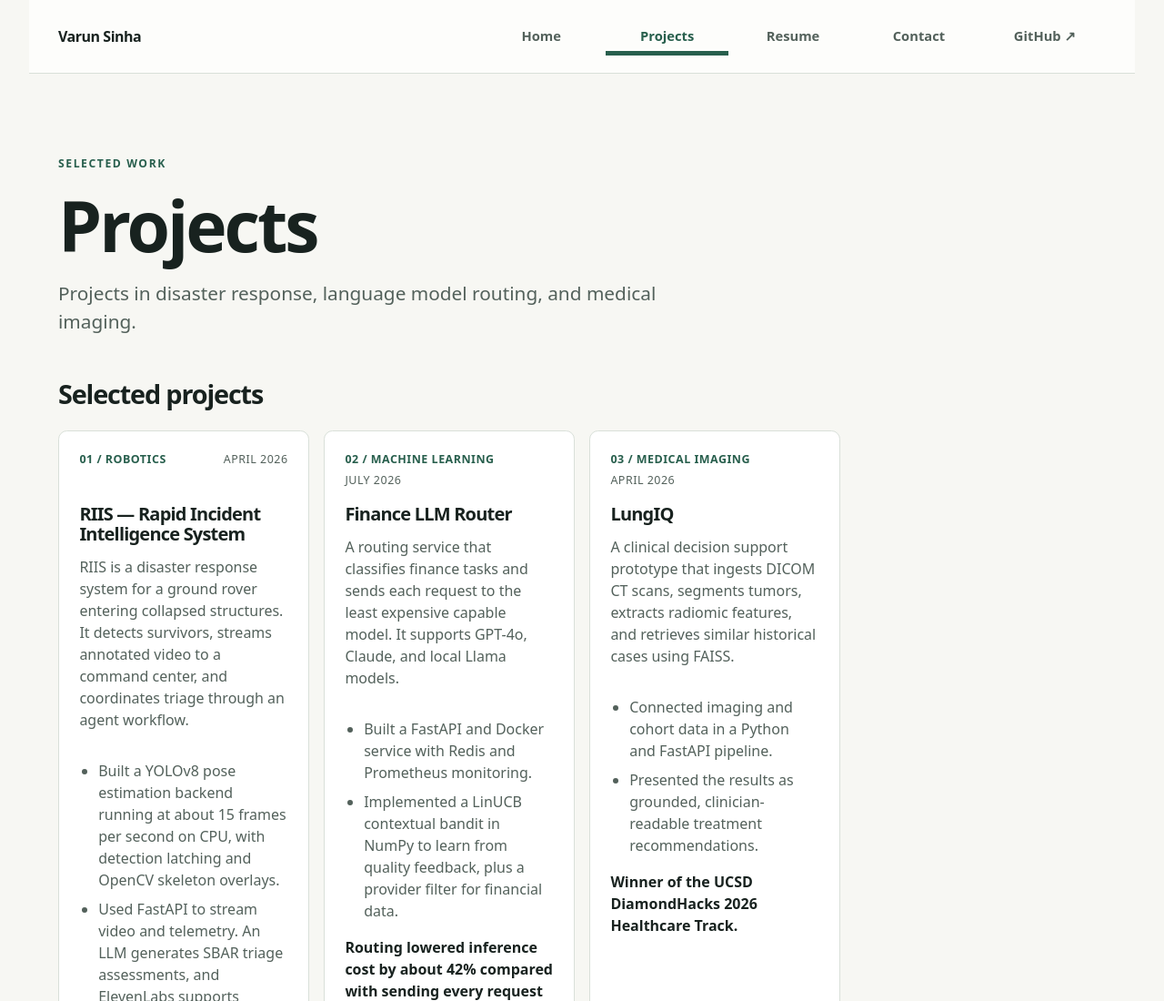
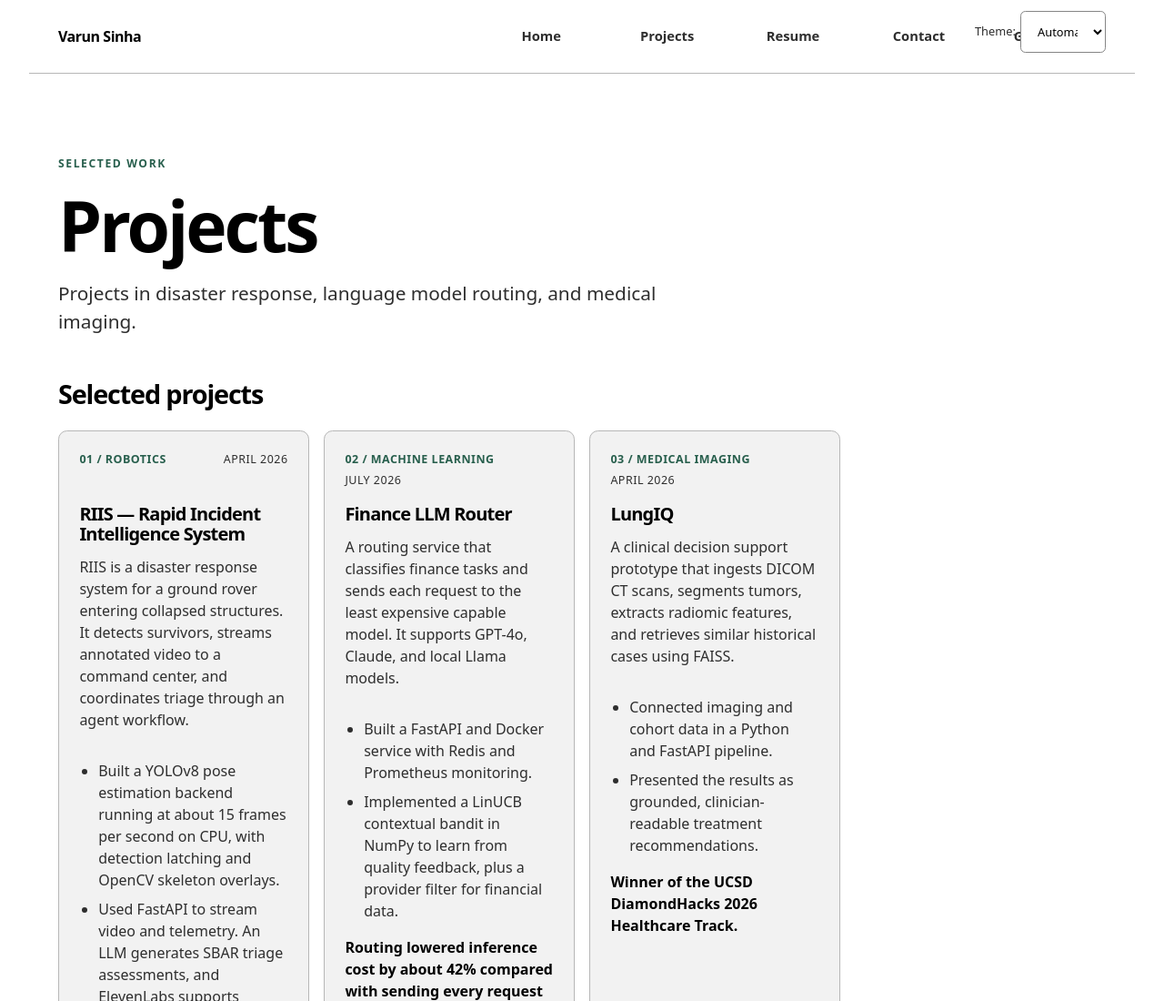
Before and after one commit to vsinha99/dsc106-lab-1, a plain HTML site: page projects/index.html in a window 1280 px wide. Shown: the top 1100 px of the page at 91% size. Drawn offline with Linux system fonts and the light colour scheme.

Commit message:
Complete DSC 106 Lab 3 JavaScript

```diff
--- /dev/null
+++ b/global.js
@@ -0,0 +1,89 @@
+console.log("IT'S ALIVE!");
+
+function $$(selector, context = document) {
+  return Array.from(context.querySelectorAll(selector));
+}
+
+const pages = [
+  { url: '', title: 'Home' },
+  { url: 'projects/', title: 'Projects' },
+  { url: 'resume/', title: 'Resume' },
+  { url: 'contact/', title: 'Contact' },
+  { url: 'https://github.com/vsinha99', title: 'GitHub' },
+];
+
+const BASE_PATH = (location.hostname === 'localhost' || location.hostname === '127.0.0.1')
+  ? '/'
+  : '/dsc106-lab-1/';
+
+function addNavigation() {
+  const nav = document.querySelector('.site-nav');
+  if (!nav) return;
+
+  const list = document.createElement('ul');
+  for (const page of pages) {
+    const item = document.createElement('li');
+    const link = document.createElement('a');
+    const url = page.url.startsWith('http') ? page.url : BASE_PATH + page.url;
+    link.href = url;
+    link.textContent = page.title;
+    if (page.title === 'GitHub') {
+      link.target = '_blank';
+      link.rel = 'noopener noreferrer';
+      link.append(' ↗');
+    }
+    link.classList.toggle('current', link.host === location.host && link.pathname === location.pathname);
+    if (link.classList.contains('current')) link.setAttribute('aria-current', 'page');
+    item.append(link);
+    list.append(item);
+  }
+  nav.replaceChildren(list);
+}
+
+function setColorScheme(colorScheme) {
+  document.documentElement.style.setProperty('color-scheme', colorScheme);
+}
+
+function addThemeSelector() {
+  const headerInner = document.querySelector('.header-inner');
+  if (!headerInner) return;
+
+  const label = document.createElement('label');
+  label.className = 'color-scheme';
+  label.textContent = 'Theme: ';
+  const select = document.createElement('select');
+  select.setAttribute('aria-label', 'Color theme');
+  for (const [value, text] of [['light dark', 'Automatic'], ['light', 'Light'], ['dark', 'Dark']]) {
+    const option = document.createElement('option');
+    option.value = value;
+    option.textContent = text;
+    select.append(option);
+  }
+  label.append(select);
+  headerInner.append(label);
+
+  const saved = localStorage.getItem('colorScheme');
+  select.value = saved || 'light dark';
+  setColorScheme(select.value);
+  select.addEventListener('input', (event) => {
+    const value = event.target.value;
+    setColorScheme(value);
+    localStorage.setItem('colorScheme', value);
+  });
+}
+
+function improveContactForm() {
+  const form = document.querySelector('.contact-form');
+  if (!form) return;
+  form.addEventListener('submit', (event) => {
+    event.preventDefault();
+    const data = new FormData(form);
+    const subject = encodeURIComponent(data.get('subject') || 'Website message');
+    const body = encodeURIComponent(`From: ${data.get('email') || ''}\n\n${data.get('message') || ''}`);
+    location.href = `mailto:varuns0906@gmail.com?subject=${subject}&body=${body}`;
+  });
+}
+
+addNavigation();
+addThemeSelector();
+improveContactForm();
--- a/projects/index.html
+++ b/projects/index.html
@@ -12,15 +12,7 @@
     <header class="site-header">
       <div class="shell header-inner">
         <span class="site-name">Varun Sinha</span>
-        <nav class="site-nav" aria-label="Main navigation">
-          <ul>
-            <li><a href="../">Home</a></li>
-            <li><a class="current" href="../projects/" aria-current="page">Projects</a></li>
-            <li><a href="../resume/">Resume</a></li>
-            <li><a href="../contact/">Contact</a></li>
-            <li><a href="https://github.com/vsinha99" target="_blank" rel="noopener noreferrer">GitHub <span aria-hidden="true">↗</span></a></li>
-          </ul>
-        </nav>
+        <nav class="site-nav" aria-label="Main navigation"></nav>
       </div>
     </header>
 
@@ -152,5 +144,6 @@
         <a href="mailto:varuns0906@gmail.com">varuns0906@gmail.com</a>
       </div>
     </footer>
+    <script type="module" src="../global.js"></script>
   </body>
 </html>
--- a/style.css
+++ b/style.css
@@ -1,19 +1,20 @@
 :root {
-  color-scheme: light;
+  color-scheme: light dark;
   --color-accent: #285f4d;
-  --paper: #f7f7f3;
-  --surface: #fff;
-  --ink: #18221f;
-  --muted: #53615b;
-  --line: #d9e0d9;
+  --paper: canvas;
+  --surface: color-mix(in oklch, canvastext 4%, canvas);
+  --ink: canvastext;
+  --muted: color-mix(in oklch, canvastext 70%, canvas);
+  --line: color-mix(in oklch, canvastext 22%, canvas);
   --accent: var(--color-accent);
   --accent-dark: #1e493b;
+  --focus: #76b59c;
   accent-color: var(--color-accent);
 }
 
 * { box-sizing: border-box; }
 
-html { scroll-behavior: smooth; background: var(--paper); }
+html { scroll-behavior: smooth; background: canvas; }
 
 body {
   max-width: 80rem;
@@ -35,15 +36,17 @@ a:focus-visible, button:focus-visible, input:focus-visible, textarea:focus-visib
 .skip-link { position: absolute; top: -5rem; left: 1rem; z-index: 10; padding: .6rem 1rem; background: var(--surface); }
 .skip-link:focus { top: 1rem; }
 
-.site-header { border-bottom: 1px solid var(--line); background: rgba(255, 255, 255, .72); }
-.header-inner { display: flex; align-items: center; justify-content: space-between; gap: 1.5rem; min-height: 5rem; }
+.site-header { border-bottom: 1px solid var(--line); background: color-mix(in oklch, canvas 88%, transparent); }
+.header-inner { position: relative; display: flex; align-items: center; justify-content: space-between; gap: 1.5rem; min-width: 0; min-height: 5rem; }
 .site-name { font-size: 1rem; font-weight: 750; letter-spacing: -.03em; white-space: nowrap; }
-.site-nav { display: flex; flex: 1; max-width: 43rem; color: var(--muted); }
+.site-nav { display: flex; flex: 1; min-width: 0; max-width: 43rem; color: var(--muted); }
 .site-nav ul { display: flex; flex: 1; flex-wrap: wrap; justify-content: space-evenly; gap: .25rem; margin: 0; padding: 0; list-style: none; }
-.site-nav li { display: flex; flex: 1 1 5.5rem; text-align: center; }
+.site-nav li { display: flex; flex: 1 1 5.5rem; min-width: 0; text-align: center; }
 .site-nav a { display: block; flex: 1; padding: .55rem .65rem .35rem; border-bottom: .4em solid transparent; border-radius: .3rem .3rem 0 0; color: inherit; font-size: .92rem; font-weight: 600; text-decoration: none; white-space: nowrap; }
-.site-nav a:hover { border-bottom-color: var(--color-accent); background: #eaf2eb; color: var(--accent-dark); }
+.site-nav a:hover { border-bottom-color: var(--color-accent); background: color-mix(in oklch, var(--color-accent), canvas 85%); color: var(--accent-dark); }
 .site-nav a.current { border-bottom-color: var(--accent); color: var(--accent); }
+.color-scheme { position: absolute; top: .75rem; right: 0; z-index: 1; display: flex; align-items: center; gap: .35rem; width: 9rem; color: var(--muted); font-size: .8rem; white-space: nowrap; }
+.color-scheme select { width: 7rem !important; max-width: 7rem; min-width: 0; display: inline-block; padding: .25rem .4rem; }
 
 h1, h2, h3, p { margin-top: 0; }
 h1, h2, h3, h4, h5, h6 { line-height: 1.1; text-wrap: balance; }
@@ -62,7 +65,7 @@ h3 { font-size: 1.2rem; }
 .button:hover { background: var(--accent-dark); color: white; }
 .text-link { font-weight: 700; text-decoration-thickness: 1px; }
 .portrait { margin: 0; }
-.portrait img { width: 100%; aspect-ratio: 1; object-fit: cover; border-radius: 1.15rem; box-shadow: 18px 18px 0 #dce9df; }
+.portrait img { width: 100%; aspect-ratio: 1; object-fit: cover; border-radius: 1.15rem; box-shadow: 18px 18px 0 color-mix(in oklch, var(--color-accent) 18%, canvas); }
 .portrait figcaption { margin-top: 2rem; color: var(--muted); font-size: .85rem; }
 
 .home-section { border-top: 1px solid var(--line); padding-block: 3.5rem 5rem; }
@@ -93,7 +96,7 @@ h3 { font-size: 1.2rem; }
 .project-body .project-note { color: var(--ink); font-weight: 650; }
 .project-body p:last-child { margin-bottom: 0; }
 .project-action { margin-top: auto; padding-top: 1rem; }
-.project-placeholder { grid-row: span 3; grid-template-rows: subgrid; border-style: dashed; background: #fbfcfa; }
+.project-placeholder { grid-row: span 3; grid-template-rows: subgrid; border-style: dashed; background: color-mix(in oklch, canvastext 2%, canvas); }
 .project-placeholder h3, .project-placeholder p { margin: 0; }
 .project-placeholder img { width: 100%; height: auto; aspect-ratio: 16 / 9; object-fit: cover; border-radius: .3rem; }
 .project-placeholder p { color: var(--muted); }
@@ -103,7 +106,7 @@ h3 { font-size: 1.2rem; }
 .contact-form { display: grid; grid-template-columns: minmax(7rem, 9rem) minmax(0, 1fr); gap: 1.25rem 1rem; padding: 2rem; border: 1px solid var(--line); border-radius: .7rem; background: var(--surface); }
 .field { grid-column: 1 / -1; display: grid; grid-template-columns: subgrid; align-items: start; }
 .field span { grid-column: 1; margin-top: .65rem; font-weight: 650; }
-.field input, .field textarea { grid-column: 2; display: block; width: 100%; min-width: 0; border: 1px solid #adbcb2; border-radius: .35rem; padding: .75rem .85rem; background: white; color: var(--ink); font: inherit; }
+.field input, .field textarea, .color-scheme select { grid-column: 2; display: block; width: 100%; min-width: 0; border: 1px solid color-mix(in oklch, canvastext 38%, canvas); border-radius: .35rem; padding: .75rem .85rem; background: canvas; color: var(--ink); font: inherit; }
 .field textarea { resize: vertical; }
 .contact-form .button { grid-column: 2; justify-self: start; }
 .form-note { grid-column: 2; margin: -.8rem 0 0; color: var(--muted); font-size: .88rem; }
@@ -140,8 +143,11 @@ h3 { font-size: 1.2rem; }
 }
 
 @media (max-width: 760px) {
-  .header-inner { align-items: start; flex-direction: column; justify-content: center; gap: .35rem; padding-block: 1rem; }
+  .header-inner { align-items: start; flex-direction: column; justify-content: center; gap: .35rem; padding-block: 2.75rem 1rem; }
   .site-nav { flex: none; width: 100%; max-width: none; }
+  .site-nav ul { width: 100%; min-width: 0; }
+  .site-nav li { flex: 0 0 20%; }
+  .site-nav a { min-width: 0; overflow: hidden; text-overflow: ellipsis; }
   .hero { grid-template-columns: 1fr; }
   .hero { padding-block: 3.5rem; }
   .portrait { max-width: 380px; }
@@ -154,7 +160,8 @@ h3 { font-size: 1.2rem; }
 }
 
 @media (max-width: 520px) {
-  .site-nav li { flex-basis: 5rem; }
+  .site-nav ul { flex-direction: column; align-items: stretch; gap: .1rem; }
+  .site-nav li { flex: 0 0 auto; width: 100%; }
   .site-nav a { font-size: .86rem; }
   .brief-grid { grid-template-columns: 1fr; }
   .contact-form { padding: 1.2rem; }
@@ -162,4 +169,5 @@ h3 { font-size: 1.2rem; }
   .entry-date { text-align: left; }
   .skills-list div { grid-template-columns: 1fr; gap: .1rem; }
   .footer-inner { flex-direction: column; gap: .4rem; }
+  .color-scheme { top: .75rem; left: 1rem; right: auto; flex-direction: row; width: 9rem; align-items: center; margin: 0; }
 }
```
Also changed, not shown: contact/index.html (+2 -9 lines), index.html (+2 -9 lines), resume/index.html (+2 -9 lines).
